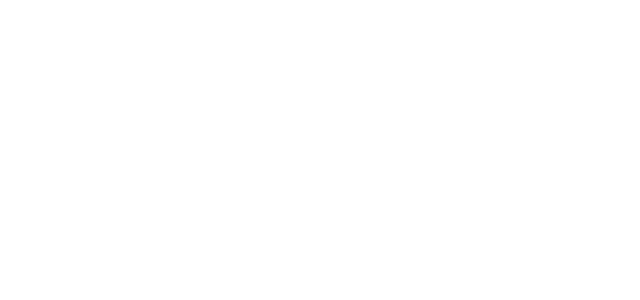
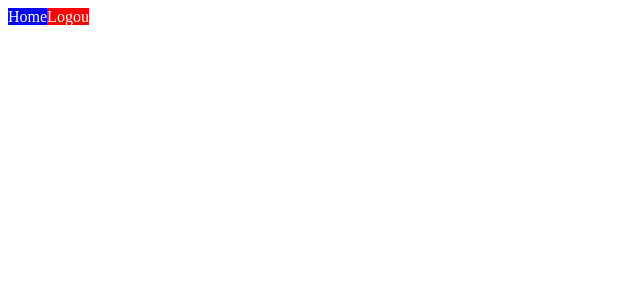
Before and after one commit to f-mantovani/project-3-client, a React (Create React App) app: page /dashboard in a window 1280 px wide. Before the commit this address had no page. Shown: the top 300 px of the page, without its empty margins (0-640 px from the left). Built offline with nearby package versions, Linux system fonts and the light colour scheme.

Commit message:
creating design system and folder structure

```diff
--- a/package.json
+++ b/package.json
@@ -11,6 +11,7 @@
     "react-dom": "^18.0.0",
     "react-router-dom": "^6.3.0",
     "react-scripts": "5.0.0",
+    "styled-components": "^5.3.5",
     "web-vitals": "^2.1.4"
   },
   "scripts": {
--- /dev/null
+++ b/src/App.css
@@ -0,0 +1,3 @@
+:root {
+    --color: blue;
+}
--- a/src/App.js
+++ b/src/App.js
@@ -1,9 +1,11 @@
 import { Routes, Route } from 'react-router-dom'
+import Dashboard from './pages/Dashboard';
+import './App.css'
 
 function App() {
   return (
    <Routes>
-
+    <Route path="/dashboard" element={<Dashboard/>}/>
    </Routes>
   );
 }
--- /dev/null
+++ b/src/components/Navbar.js
@@ -0,0 +1,14 @@
+import React from 'react'
+import { NavLink } from 'react-router-dom'
+import NavLinkPlato from '../design.system/StyledNavLink'
+
+const Navbar = () => {
+  return (
+    <nav>
+    <NavLinkPlato to="/">Home</NavLinkPlato>
+    <NavLinkPlato logout to="/">Logou</NavLinkPlato>
+    </nav>
+  )
+}
+
+export default Navbar
--- /dev/null
+++ b/src/design.system/StyledNavLink.js
@@ -0,0 +1,12 @@
+import styled from "styled-components"
+import { Link } from "react-router-dom"
+
+const StyledNavLink = styled(Link)`
+
+    background-color: ${props => props.logout ? "red" : "var(--color)"};
+
+    color: white;
+    text-decoration: none;
+`
+
+export default StyledNavLink
--- /dev/null
+++ b/src/pages/Dashboard.js
@@ -0,0 +1,12 @@
+import React from 'react'
+import Navbar from '../components/Navbar'
+
+const Dashboard = () => {
+  return (
+    <div>
+        <Navbar/>
+    </div>
+  )
+}
+
+export default Dashboard
```
Also changed, not shown: 1 other file (tests, documents, lock files or other folders).
